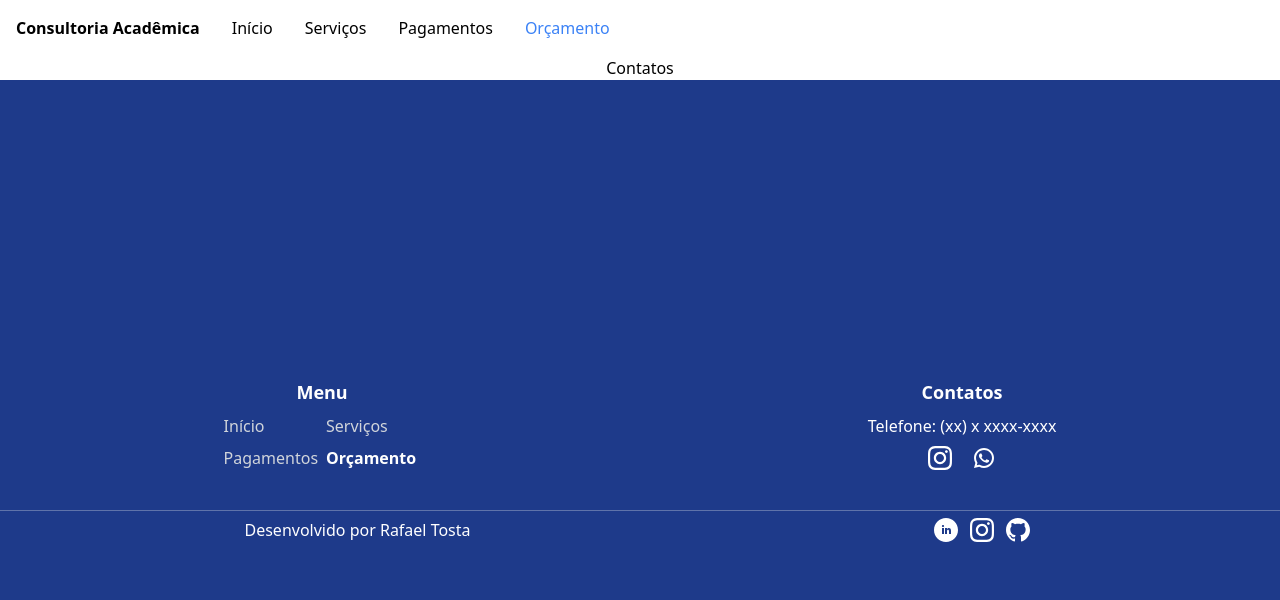
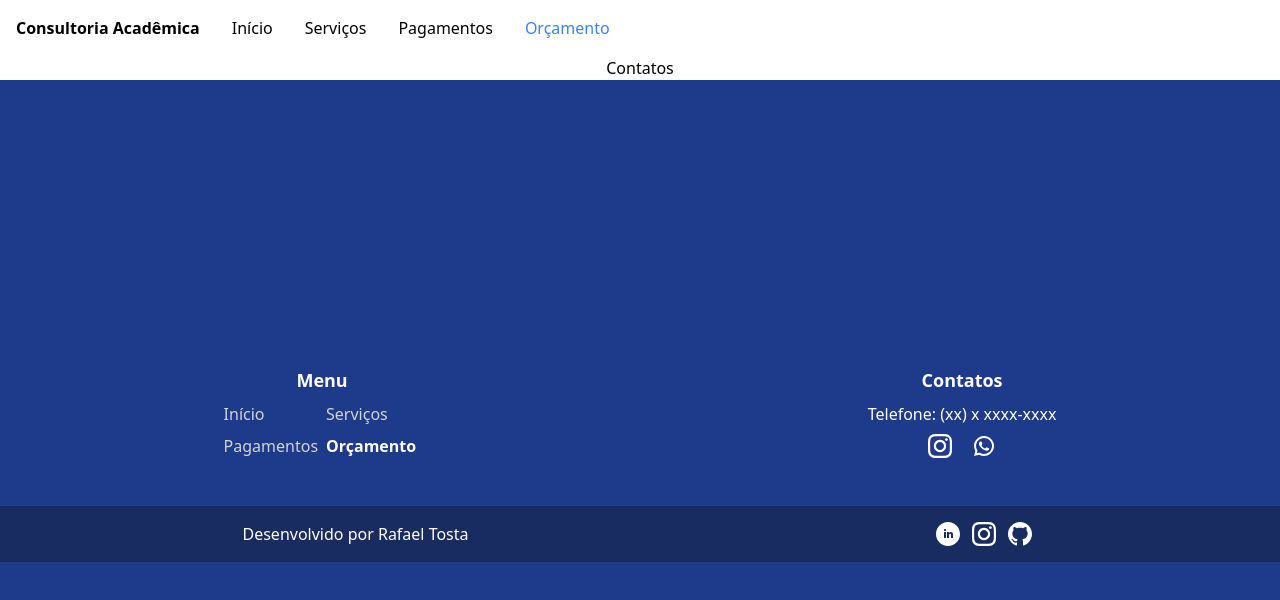
Before and after one commit to rafatosta/consultoria-academica, a React (Vite) app: page /orcamento in a window 1280 px wide. Shown: the top 600 px of the page. Built offline with nearby package versions, Linux system fonts and the light colour scheme.

Commit message:
:up: Footer dev

```diff
--- a/src/components/Footer.tsx
+++ b/src/components/Footer.tsx
@@ -4,7 +4,7 @@ import { useLocation, Link } from "react-router-dom";
 export function Footer() {
   const location = useLocation();
   return (
-    <div className="flex flex-col w-full h-full justify-center items-center bg-blue-900 text-white pt-4 gap-y-2">
+    <div className="flex flex-col w-full h-full justify-center items-center bg-blue-900 text-white pt-4 gap-y-4">
       <div className="flex flex-col items-center gap-y-4 sm:flex-row sm:justify-around sm:items-center sm:w-full">
         <div id="menu" className="flex flex-col items-center gap-y-2 my-8">
           <p className="font-extrabold text-lg">Menu</p>
@@ -71,8 +71,7 @@ export function Footer() {
           </div>
         </div>
       </div>
-      <span className="inline-block bg-gray-100/30 w-full h-[0.05rem]"></span>
-      <div className="flex flex-col justify-center items-center mb-2 sm:flex-row sm:w-full sm:justify-around sm:items-center sm:px-4">
+      <div id='developer' className="bg-gray-900/40 w-full flex flex-col justify-center items-center p-4 gap-2 sm:flex-row sm:w-full sm:justify-around sm:items-center sm:px-4">
         <a
           className="hover:font-bold"
           href="https://rafatosta.github.io/"
```
